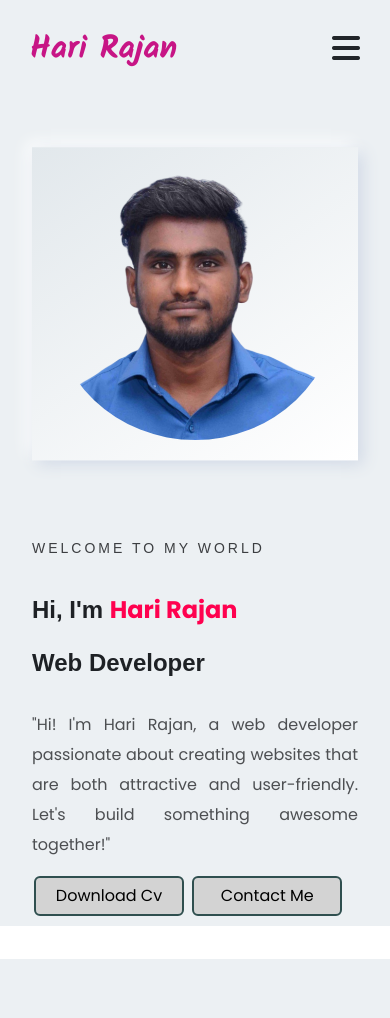
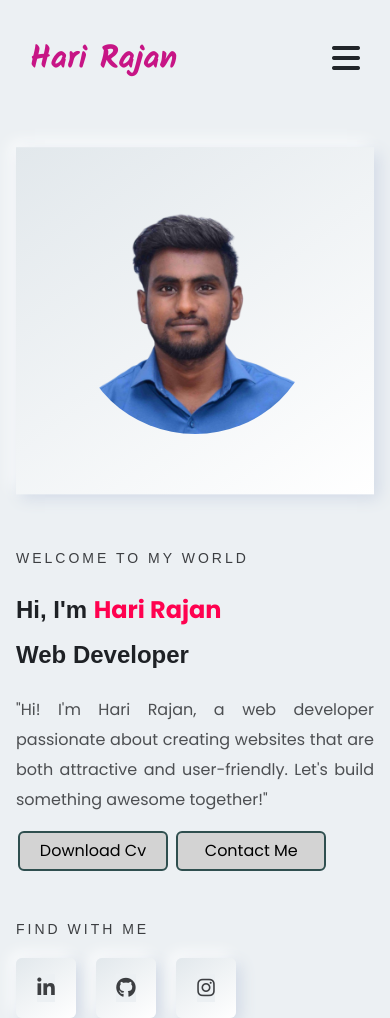
Before and after one commit to hari-rajan-2499/Hari-Rajan-Portfolio-Website, a plain HTML site: page index.html in a window 390 px wide. Before the commit the page ends 959 px from the top, so only its background shows below. Drawn offline with nearby package versions, Linux system fonts and the light colour scheme.

Commit message:
added social media icons

```diff
--- a/index.html
+++ b/index.html
@@ -45,7 +45,7 @@
 
     <div id="my-intro-section">
         <div class="intro-content">
-            <div class="intro-title">
+            <div class="intro-title intro-h3-style">
                 <h3>Welcome to my world</h3>
 
                 <h1>Hi, I'm <span style="color:#ff014f;">Hari Rajan</span></h1>
@@ -57,6 +57,15 @@
                     <button type="button" class="btn btn-danger">Download Cv</button>
                     <button type="button" class="btn btn-success">Contact Me</button>
                 </div>
+            </div>
+
+            <div class="intro-social-media-account-section">
+                <h3 class="intro-h3-style">Find with me</h3>
+                <ul>
+                    <li class="social-media-list"><a href="#"><i class="fa-brands fa-linkedin-in"></i></a></li>
+                    <li class="social-media-list"><a href="#"><i class="fa-brands fa-github"></i></a></li>
+                    <li class="social-media-list"><a href="#"><i class="fa-brands fa-instagram"></i></a></li>
+                </ul>
             </div>
 
 
--- a/style.css
+++ b/style.css
@@ -36,7 +36,7 @@ body::before {
     justify-content: space-between;
     align-items: center;
     padding: 0 60px;
-    height: 95px;
+    height: 115px;
     position: fixed;
     top: 0;
     left: 0;
@@ -140,20 +140,26 @@ body::before {
 .intro-content {
     display: flex;
     flex-direction: column;
-    row-gap: 10px;
-    justify-content: center;
-    align-items: center;
+
+    justify-content: space-evenly;
+    align-items: flex-start;
 }
 
-.intro-content .intro-title h3 {
+.intro-title{
+    margin-top: 7rem;
+}
+
+
+
+.intro-content .intro-title h3,
+.intro-social-media-account-section .intro-h3-style {
     font-size: 14px;
     font-weight: 500;
     letter-spacing: 3px;
     font-family: "Montserrat", sans-serif;
     color: #3c3e41;
     text-transform: uppercase;
-    margin-bottom: 10px;
-    margin-bottom: 30px;
+    margin-bottom: 20px;
 }
 
 
@@ -165,6 +171,7 @@ body::before {
     font-weight: 700;
     font-size: clamp(1.5rem, 4vw, 3rem);
     line-height: 75px;
+    margin: 0;
 
 }
 
@@ -173,7 +180,7 @@ body::before {
     line-height: 30px;
     opacity: 0.9;
     color: #3c3e41;
-    margin-top: 25px;
+    margin-top: 18px;
     text-align: justify;
 }
 
@@ -203,11 +210,12 @@ body::before {
     position: absolute;
     width: 60%;
     height: 70%;
-    top: 50%;
+    top: 45%;
     box-shadow: 5px 5px 15px #D1D9E6, -5px -5px 15px #ffffff;
     left: 50%;
     transform: translate(-50%, -50%);
     background: linear-gradient(145deg, #e2e8ec, #ffffff);
+
 
 }
 
@@ -216,7 +224,46 @@ body::before {
     width: 50%;
     height: auto;
     z-index: 10;
+    margin-bottom: 4.5rem;
 }
+
+
+.intro-social-media-account-section{
+    margin-top: 5rem;
+
+}
+
+
+.intro-social-media-account-section ul {
+    display: flex;
+    justify-content: space-between;
+    align-items: center;
+    gap: 20px;
+    padding: 0;
+    margin: 0;
+}
+
+.intro-social-media-account-section ul li {
+    list-style: none;
+    width: 60px;
+    height: 60px;
+    background-color: green;
+    line-height: 60px;
+    text-align: center;
+    font-size: 20px;
+    border-radius: 6px;
+    transition: 0.4s;
+    box-shadow: 5px 5px 15px #D1D9E6, -5px -5px 15px #ffffff;
+    background: linear-gradient(145deg, #e2e8ec, #ffffff);
+    color: #3c3e41;
+}
+
+.intro-social-media-account-section ul li i{
+    color: #3c3e41;
+
+}
+
+
 
 
 /************ Media Query ********/
@@ -259,6 +306,17 @@ body::before {
         order: 2;
     }
 
+    .intro-title{
+        margin-top: 2rem;
+    }
+
+    .intro-social-media-account-section{
+        margin-top: 4rem;
+
+    }
+
+
+
     .profile-pic {
         order: 1;
         margin-top: 2rem;
@@ -267,13 +325,15 @@ body::before {
     .profile-pic img {
         height: auto;
         width: 40%;
-        padding: 20px;
+        padding: 30px;
         background: linear-gradient(145deg, #e2e8ec, #ffffff);
+        margin-bottom: 0;
     }
 
     .profile-pic::after {
         width: 80%;
         height: 100%;
+        top: 50%;
     }
 }
 
@@ -282,8 +342,8 @@ body::before {
     #my-intro-section {
 
         grid-template-columns: 1fr;
-        padding: 0 2rem;
-        row-gap: 5rem;
+        padding: 0 1rem;
+        row-gap: 2rem;
         height: auto;
     }
 
@@ -294,6 +354,15 @@ body::before {
 
     .intro-content {
         order: 2;
+    }
+
+    .intro-title{
+        margin-top: 1.5rem;
+    }
+
+    .intro-social-media-account-section{
+        margin-top: 2.5rem;
+
     }
 
     .profile-pic {
@@ -308,6 +377,11 @@ body::before {
         height: auto;
         width: 100%;
     }
+    .profile-pic img {
+        padding: 60px;
+    }
+
+
 
     .profile-pic::after {
         width: 100%;
```
